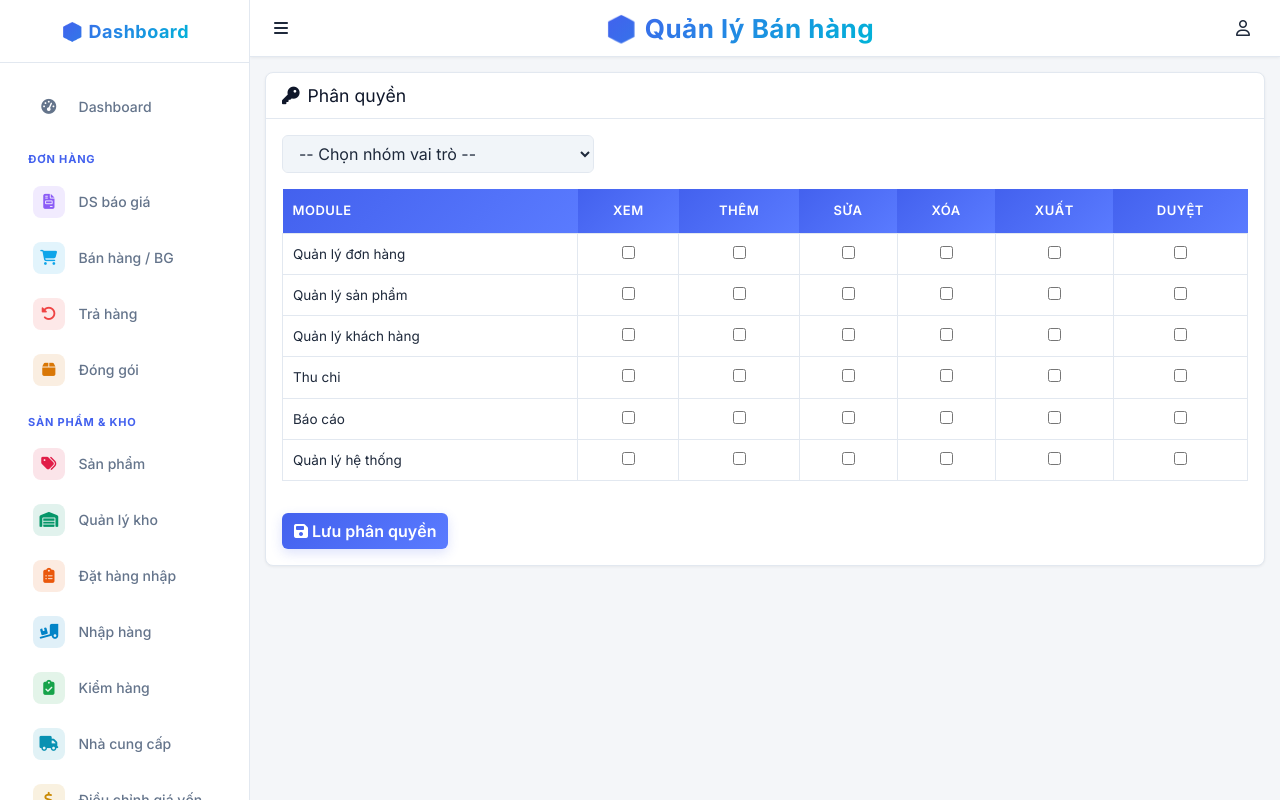
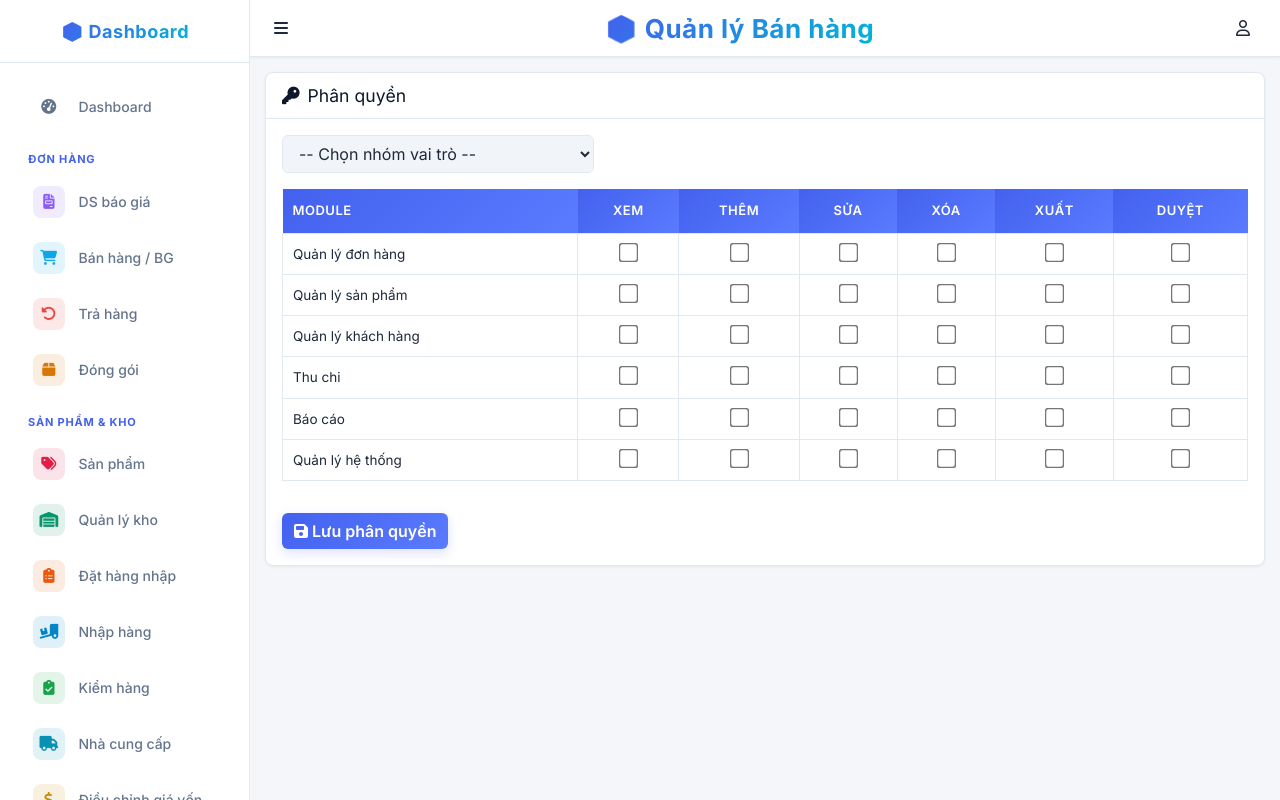
Before and after one commit to aais-sonhs/ifshop, a Django app: template templates/system/permission.html in a window 1280 px wide. Run offline with Django 3.2, Linux system fonts and the light colour scheme; the template is opened without the code that fills it, so the values that code supplies are empty; some libraries are stand-ins or nearby versions.

Commit message:
fixed bug

```diff
--- a/templates/system/permission.html
+++ b/templates/system/permission.html
@@ -28,57 +28,57 @@
                 <tbody>
                     <tr>
                         <td>Quản lý đơn hàng</td>
-                        <td class="text-center"><input type="checkbox" data-module="orders" data-action="view"></td>
-                        <td class="text-center"><input type="checkbox" data-module="orders" data-action="add"></td>
-                        <td class="text-center"><input type="checkbox" data-module="orders" data-action="edit"></td>
-                        <td class="text-center"><input type="checkbox" data-module="orders" data-action="delete"></td>
-                        <td class="text-center"><input type="checkbox" data-module="orders" data-action="export"></td>
-                        <td class="text-center"><input type="checkbox" data-module="orders" data-action="approve"></td>
+                        <td class="text-center"><input type="checkbox" style="transform: scale(1.5); cursor: pointer;" data-module="orders" data-action="view"></td>
+                        <td class="text-center"><input type="checkbox" style="transform: scale(1.5); cursor: pointer;" data-module="orders" data-action="add"></td>
+                        <td class="text-center"><input type="checkbox" style="transform: scale(1.5); cursor: pointer;" data-module="orders" data-action="edit"></td>
+                        <td class="text-center"><input type="checkbox" style="transform: scale(1.5); cursor: pointer;" data-module="orders" data-action="delete"></td>
+                        <td class="text-center"><input type="checkbox" style="transform: scale(1.5); cursor: pointer;" data-module="orders" data-action="export"></td>
+                        <td class="text-center"><input type="checkbox" style="transform: scale(1.5); cursor: pointer;" data-module="orders" data-action="approve"></td>
                     </tr>
                     <tr>
                         <td>Quản lý sản phẩm</td>
-                        <td class="text-center"><input type="checkbox" data-module="products" data-action="view"></td>
-                        <td class="text-center"><input type="checkbox" data-module="products" data-action="add"></td>
-                        <td class="text-center"><input type="checkbox" data-module="products" data-action="edit"></td>
-                        <td class="text-center"><input type="checkbox" data-module="products" data-action="delete"></td>
-                        <td class="text-center"><input type="checkbox" data-module="products" data-action="export"></td>
-                        <td class="text-center"><input type="checkbox" data-module="products" data-action="approve"></td>
+                        <td class="text-center"><input type="checkbox" style="transform: scale(1.5); cursor: pointer;" data-module="products" data-action="view"></td>
+                        <td class="text-center"><input type="checkbox" style="transform: scale(1.5); cursor: pointer;" data-module="products" data-action="add"></td>
+                        <td class="text-center"><input type="checkbox" style="transform: scale(1.5); cursor: pointer;" data-module="products" data-action="edit"></td>
+                        <td class="text-center"><input type="checkbox" style="transform: scale(1.5); cursor: pointer;" data-module="products" data-action="delete"></td>
+                        <td class="text-center"><input type="checkbox" style="transform: scale(1.5); cursor: pointer;" data-module="products" data-action="export"></td>
+                        <td class="text-center"><input type="checkbox" style="transform: scale(1.5); cursor: pointer;" data-module="products" data-action="approve"></td>
                     </tr>
                     <tr>
                         <td>Quản lý khách hàng</td>
-                        <td class="text-center"><input type="checkbox" data-module="customers" data-action="view"></td>
-                        <td class="text-center"><input type="checkbox" data-module="customers" data-action="add"></td>
-                        <td class="text-center"><input type="checkbox" data-module="customers" data-action="edit"></td>
-                        <td class="text-center"><input type="checkbox" data-module="customers" data-action="delete"></td>
-                        <td class="text-center"><input type="checkbox" data-module="customers" data-action="export"></td>
-                        <td class="text-center"><input type="checkbox" data-module="customers" data-action="approve"></td>
+                        <td class="text-center"><input type="checkbox" style="transform: scale(1.5); cursor: pointer;" data-module="customers" data-action="view"></td>
+                        <td class="text-center"><input type="checkbox" style="transform: scale(1.5); cursor: pointer;" data-module="customers" data-action="add"></td>
+                        <td class="text-center"><input type="checkbox" style="transform: scale(1.5); cursor: pointer;" data-module="customers" data-action="edit"></td>
+                        <td class="text-center"><input type="checkbox" style="transform: scale(1.5); cursor: pointer;" data-module="customers" data-action="delete"></td>
+                        <td class="text-center"><input type="checkbox" style="transform: scale(1.5); cursor: pointer;" data-module="customers" data-action="export"></td>
+                        <td class="text-center"><input type="checkbox" style="transform: scale(1.5); cursor: pointer;" data-module="customers" data-action="approve"></td>
                     </tr>
                     <tr>
                         <td>Thu chi</td>
-                        <td class="text-center"><input type="checkbox" data-module="finance" data-action="view"></td>
-                        <td class="text-center"><input type="checkbox" data-module="finance" data-action="add"></td>
-                        <td class="text-center"><input type="checkbox" data-module="finance" data-action="edit"></td>
-                        <td class="text-center"><input type="checkbox" data-module="finance" data-action="delete"></td>
-                        <td class="text-center"><input type="checkbox" data-module="finance" data-action="export"></td>
-                        <td class="text-center"><input type="checkbox" data-module="finance" data-action="approve"></td>
+                        <td class="text-center"><input type="checkbox" style="transform: scale(1.5); cursor: pointer;" data-module="finance" data-action="view"></td>
+                        <td class="text-center"><input type="checkbox" style="transform: scale(1.5); cursor: pointer;" data-module="finance" data-action="add"></td>
+                        <td class="text-center"><input type="checkbox" style="transform: scale(1.5); cursor: pointer;" data-module="finance" data-action="edit"></td>
+                        <td class="text-center"><input type="checkbox" style="transform: scale(1.5); cursor: pointer;" data-module="finance" data-action="delete"></td>
+                        <td class="text-center"><input type="checkbox" style="transform: scale(1.5); cursor: pointer;" data-module="finance" data-action="export"></td>
+                        <td class="text-center"><input type="checkbox" style="transform: scale(1.5); cursor: pointer;" data-module="finance" data-action="approve"></td>
                     </tr>
                     <tr>
                         <td>Báo cáo</td>
-                        <td class="text-center"><input type="checkbox" data-module="reports" data-action="view"></td>
-                        <td class="text-center"><input type="checkbox" data-module="reports" data-action="add"></td>
-                        <td class="text-center"><input type="checkbox" data-module="reports" data-action="edit"></td>
-                        <td class="text-center"><input type="checkbox" data-module="reports" data-action="delete"></td>
-                        <td class="text-center"><input type="checkbox" data-module="reports" data-action="export"></td>
-                        <td class="text-center"><input type="checkbox" data-module="reports" data-action="approve"></td>
+                        <td class="text-center"><input type="checkbox" style="transform: scale(1.5); cursor: pointer;" data-module="reports" data-action="view"></td>
+                        <td class="text-center"><input type="checkbox" style="transform: scale(1.5); cursor: pointer;" data-module="reports" data-action="add"></td>
+                        <td class="text-center"><input type="checkbox" style="transform: scale(1.5); cursor: pointer;" data-module="reports" data-action="edit"></td>
+                        <td class="text-center"><input type="checkbox" style="transform: scale(1.5); cursor: pointer;" data-module="reports" data-action="delete"></td>
+                        <td class="text-center"><input type="checkbox" style="transform: scale(1.5); cursor: pointer;" data-module="reports" data-action="export"></td>
+                        <td class="text-center"><input type="checkbox" style="transform: scale(1.5); cursor: pointer;" data-module="reports" data-action="approve"></td>
                     </tr>
                     <tr>
                         <td>Quản lý hệ thống</td>
-                        <td class="text-center"><input type="checkbox" data-module="system" data-action="view"></td>
-                        <td class="text-center"><input type="checkbox" data-module="system" data-action="add"></td>
-                        <td class="text-center"><input type="checkbox" data-module="system" data-action="edit"></td>
-                        <td class="text-center"><input type="checkbox" data-module="system" data-action="delete"></td>
-                        <td class="text-center"><input type="checkbox" data-module="system" data-action="export"></td>
-                        <td class="text-center"><input type="checkbox" data-module="system" data-action="approve"></td>
+                        <td class="text-center"><input type="checkbox" style="transform: scale(1.5); cursor: pointer;" data-module="system" data-action="view"></td>
+                        <td class="text-center"><input type="checkbox" style="transform: scale(1.5); cursor: pointer;" data-module="system" data-action="add"></td>
+                        <td class="text-center"><input type="checkbox" style="transform: scale(1.5); cursor: pointer;" data-module="system" data-action="edit"></td>
+                        <td class="text-center"><input type="checkbox" style="transform: scale(1.5); cursor: pointer;" data-module="system" data-action="delete"></td>
+                        <td class="text-center"><input type="checkbox" style="transform: scale(1.5); cursor: pointer;" data-module="system" data-action="export"></td>
+                        <td class="text-center"><input type="checkbox" style="transform: scale(1.5); cursor: pointer;" data-module="system" data-action="approve"></td>
                     </tr>
                 </tbody>
             </table>
```
